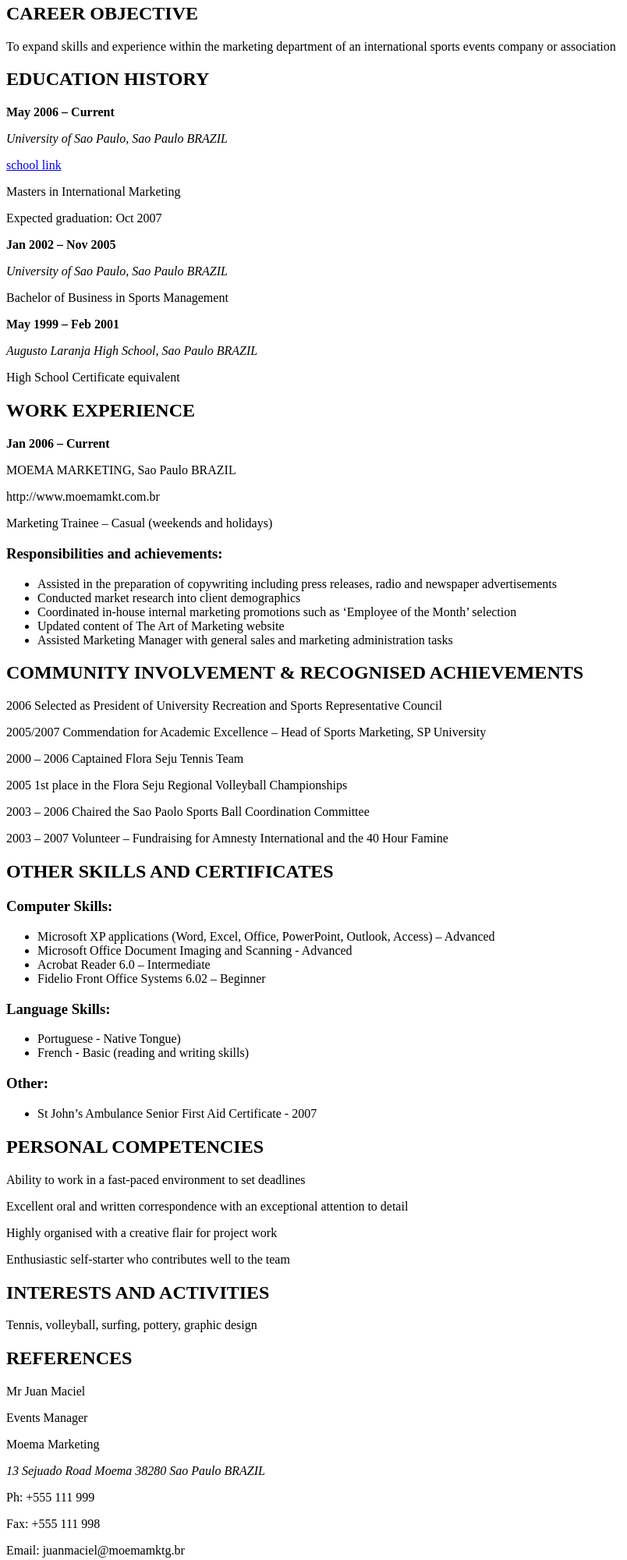
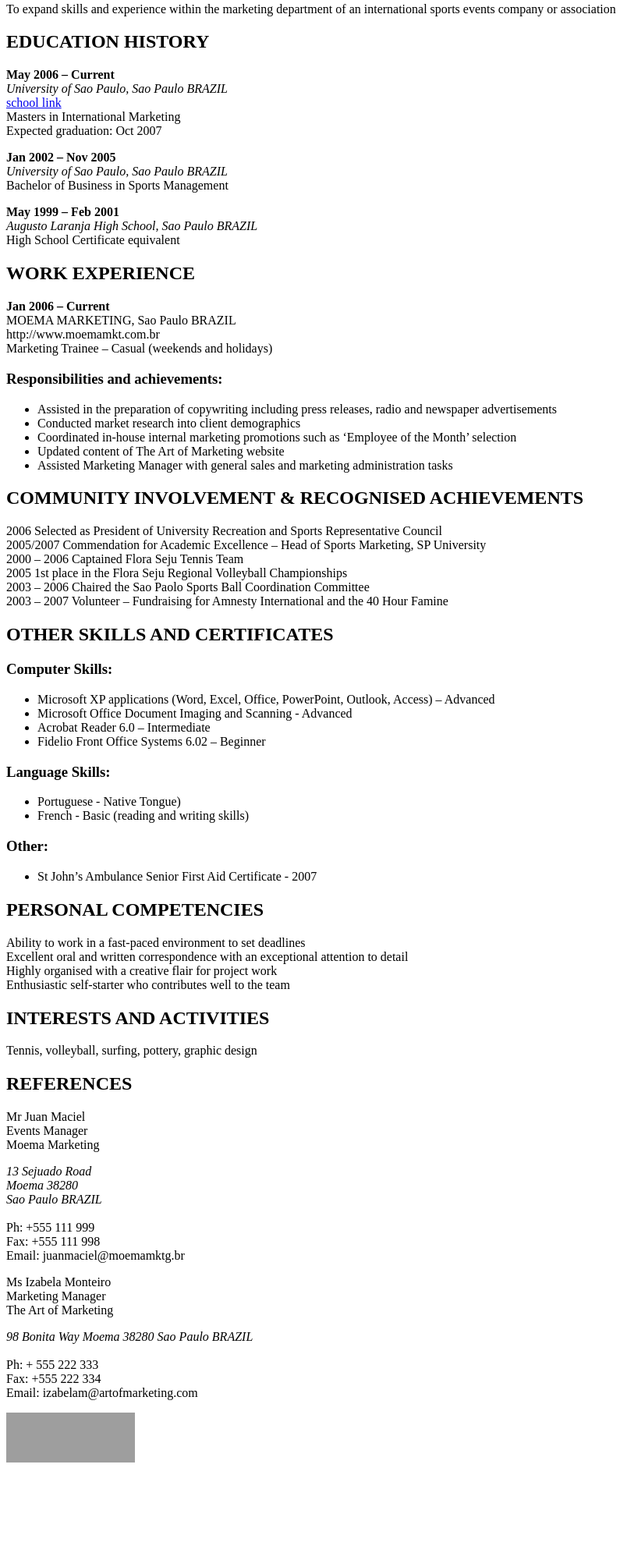
Before and after one commit to techwithallie/techwithallie, a plain HTML site: page artifact01/index.html in a window 1280 px wide. Shown: the part 285-2285 px from the top of the page at 78% size, without its empty margins (0-804 px from the left). After the commit the page ends 2180 px from the top, so only its background shows below. Drawn offline with Linux system fonts and the light colour scheme; grey boxes are pictures that could not be loaded.

Commit message:
Update index.html
switching <p> for <br>

```diff
--- a/artifact01/index.html
+++ b/artifact01/index.html
@@ -11,36 +11,36 @@
   <hr>
   <h2>PERSONAL DETAILS</h2>
 
-<p>Residential Address: 123 Dreamland Street, 45987 Moema BRAZIL</p>
-<p>Mobile: +555 666 777</p>
-<p></p>Date of Birth: 1 April 1980</p>
-<p></p>Nationality: Brazilian</p>
+<p>Residential Address: 123 Dreamland Street, 45987 Moema BRAZIL<br>
+Mobile: +555 666 777<br>
+Date of Birth: 1 April 1980<br>
+Nationality: Brazilian</p>
 
 
   <h2>CAREER OBJECTIVE</h2>
-  <p></p>To expand skills and experience within the marketing department of an
+  <p>To expand skills and experience within the marketing department of an
 international sports events company or association</p>
 
   <h2>EDUCATION HISTORY</h2>
-  <p> <strong> May 2006 – Current </strong> </p>
-<p> <i> University of Sao Paulo, Sao Paulo BRAZIL </i> </p>
-<p> <a href="http//:www.fe.usp.br">school link</a> </p>
-<p>Masters in International Marketing</p>
-<p>Expected graduation: Oct 2007</p>
+  <p> <strong> May 2006 – Current </strong> <br>
+<i> University of Sao Paulo, Sao Paulo BRAZIL </i><br>
+<a href="http//:www.fe.usp.br">school link</a> <br>
+Masters in International Marketing<br>
+Expected graduation: Oct 2007</p>
 
-<p> <strong>Jan 2002 – Nov 2005</strong> </p>
-<p> <i>University of Sao Paulo, Sao Paulo BRAZIL</i> </p>
-<p> Bachelor of Business in Sports Management</h2> </p>
+<p> <strong>Jan 2002 – Nov 2005</strong><br>
+<i>University of Sao Paulo, Sao Paulo BRAZIL</i> <br>
+Bachelor of Business in Sports Management</h2> </p>
 
-<p> <strong>May 1999 – Feb 2001</strong> </p>
-<p> <i>Augusto Laranja High School, Sao Paulo BRAZIL</i> </p>
-<p> High School Certificate equivalent</p>
+<p> <strong>May 1999 – Feb 2001</strong><br>
+<i>Augusto Laranja High School, Sao Paulo BRAZIL</i> <br>
+High School Certificate equivalent</p>
 
 <h2>WORK EXPERIENCE</h2>
-  <p> <strong>Jan 2006 – Current</strong> </p>
-<p>MOEMA MARKETING, Sao Paulo BRAZIL</p>
-<p>http://www.moemamkt.com.br</p>
-<p>Marketing Trainee – Casual (weekends and holidays)</p>
+  <p> <strong>Jan 2006 – Current</strong> <br>
+MOEMA MARKETING, Sao Paulo BRAZIL<br>
+http://www.moemamkt.com.br<br>
+Marketing Trainee – Casual (weekends and holidays)</p>
 
 <h3>Responsibilities and achievements:</h3>
   <p>
@@ -59,14 +59,14 @@ tasks</li>
 
   <h2>COMMUNITY INVOLVEMENT & RECOGNISED ACHIEVEMENTS</h2>
   <p>2006       Selected as President of University Recreation and Sports
-Representative Council</p>
-<p>2005/2007      Commendation for Academic Excellence – Head of Sports
-Marketing, SP University</p>
-<p>2000 – 2006     Captained Flora Seju Tennis Team</p>
-<p>2005     1st place in the Flora Seju Regional Volleyball
-Championships</p>
-<p>2003 – 2006     Chaired the Sao Paolo Sports Ball Coordination Committee</p>
-<p>2003 – 2007     Volunteer – Fundraising for Amnesty International
+Representative Council<br>
+2005/2007      Commendation for Academic Excellence – Head of Sports
+Marketing, SP University<br>
+2000 – 2006     Captained Flora Seju Tennis Team<br>
+2005     1st place in the Flora Seju Regional Volleyball
+Championships<br>
+2003 – 2006     Chaired the Sao Paolo Sports Ball Coordination Committee<br>
+2003 – 2007     Volunteer – Fundraising for Amnesty International
 and the 40 Hour Famine</p>
 
   <h2>OTHER SKILLS AND CERTIFICATES</h2>
@@ -99,36 +99,38 @@ Access) – Advanced</li>
 
 
   <h2>PERSONAL COMPETENCIES</h2>
-  <p>Ability to work in a fast-paced environment to set deadlines</p>
-<p>Excellent oral and written correspondence with an exceptional attention to
-detail</p>
-<p>Highly organised with a creative flair for project work</p>
-<p>Enthusiastic self-starter who contributes well to the team</p>
+  <p>Ability to work in a fast-paced environment to set deadlines<br>
+Excellent oral and written correspondence with an exceptional attention to
+detail<br>
+Highly organised with a creative flair for project work<br>
+Enthusiastic self-starter who contributes well to the team</p>
 
   <h2>INTERESTS AND ACTIVITIES</h2>
   <p>Tennis, volleyball, surfing, pottery, graphic design</p>
 
   <h2>REFERENCES</h2>
 
-<p>Mr Juan Maciel</p>
-<p>Events Manager</p>
-<p>Moema Marketing</p>
- <p> <address>13 Sejuado Road
+<p>Mr Juan Maciel<br>
+Events Manager<br>
+Moema Marketing<br>
+<address>13 Sejuado Road<br>
+Moema 38280<br>
+Sao Paulo BRAZIL</address><br>
+Ph: +555 111 999<br>
+Fax: +555 111 998<br>
+Email: juanmaciel@moemamktg.br</p>
+
+  <p></p>
+
+<p>Ms Izabela Monteiro<br>
+Marketing Manager<br>
+The Art of Marketing<br>
+<address>98 Bonita Way
 Moema 38280
-Sao Paulo BRAZIL</address></p>
-<p>Ph: +555 111 999</p>
-<p>Fax: +555 111 998</p>
-<p>Email: juanmaciel@moemamktg.br</p>
-
-<p>Ms Izabela Monteiro</p>
-<p>Marketing Manager</p>
-<p>The Art of Marketing</p>
-<p><address>98 Bonita Way
-Moema 38280
-Sao Paulo BRAZIL</address></p>
-<p>Ph: + 555 222 333</p>
-<p>Fax: +555 222 334</p>
-<p>Email: izabelam@artofmarketing.com</p>
+Sao Paulo BRAZIL</address><br>
+Ph: + 555 222 333<br>
+Fax: +555 222 334<br>
+Email: izabelam@artofmarketing.com</p>
 
  <p><a href="http://validator.w3.org/check?uri=referer" target="_blank"><img src="https://www.w3.org/html/logo/badge/html5-badge-h-css3-semantics.png" width="165" height="64" alt="HTML5" title="HTML5"></a></p>
 
```
